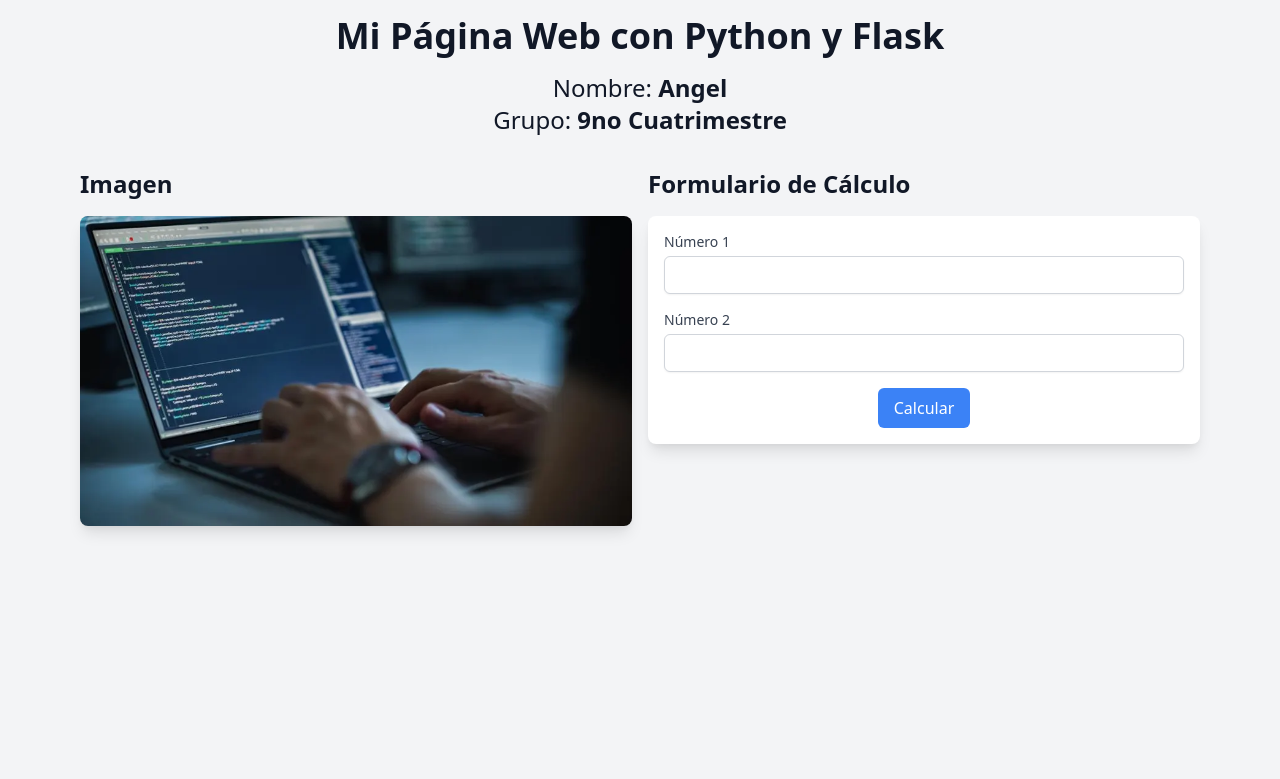
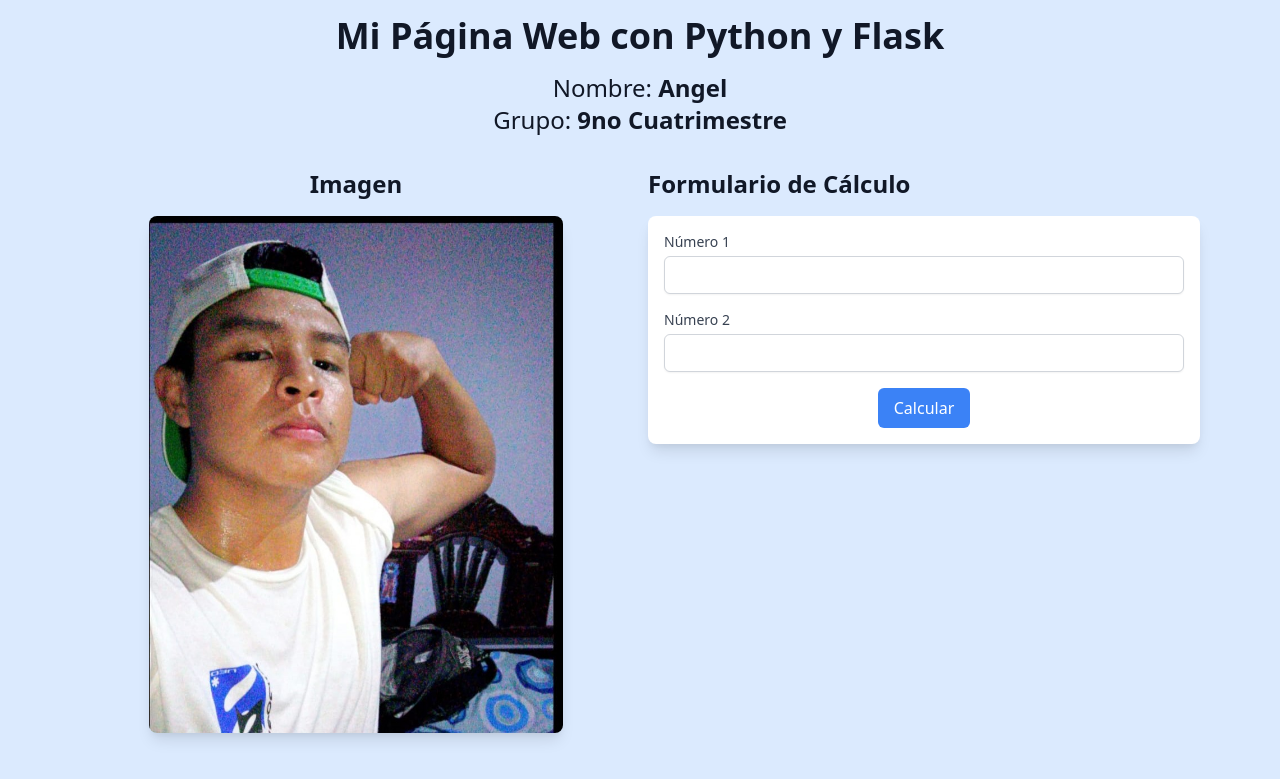
Before and after one commit to Angel07fco/practica_06-06-2024_bd, a Flask app: page / in a window 1280 px wide. Shown: the top 779 px of the page. Run offline with Flask 3, Linux system fonts and the light colour scheme.

Commit message:
Algunos detalles por estilo

```diff
--- a/templates/index.html
+++ b/templates/index.html
@@ -6,7 +6,7 @@
     <title>Mi Página Web con Flask</title>
     <link href="https://cdn.jsdelivr.net/npm/tailwindcss@2.2.19/dist/tailwind.min.css" rel="stylesheet">
 </head>
-<body class="bg-gray-100 text-gray-900">
+<body class="bg-blue-100 text-gray-900">
     <div class="mx-auto max-w-6xl p-4">
         <div class="text-center mb-8">
             <h1 class="text-4xl font-bold mb-4">Mi Página Web con Python y Flask</h1>
@@ -15,9 +15,9 @@
         </div>
 
         <div class="flex">
-            <div class="w-1/2 mr-4">
+            <div class="w-1/2 mr-4 flex flex-col justify-center items-center">
                 <h2 class="text-2xl font-semibold mb-4">Imagen</h2>
-                <img src="{{ url_for('static', filename='img/computer-coding.webp') }}" alt="Ejemplo de Imagen" class="mx-auto rounded-lg shadow-lg">
+                <img src="{{ url_for('static', filename='img/yo.jpg') }}" alt="Ejemplo de Imagen" class="mx-auto rounded-lg shadow-lg w-3/4 h-auto">
             </div>
             <div class="w-1/2">
                 <h2 class="text-2xl font-semibold mb-4">Formulario de Cálculo</h2>
```
Also changed, not shown: static/img/yo.jpg (added).
